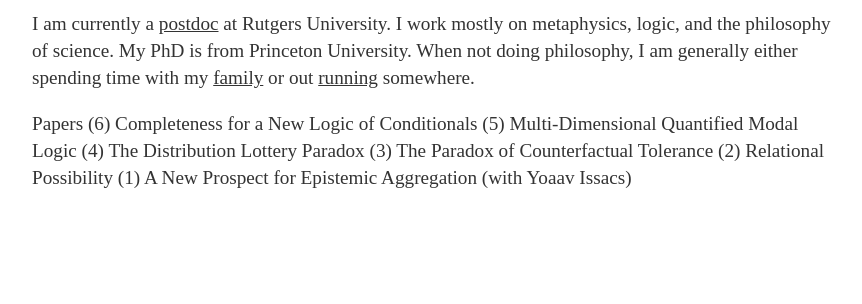
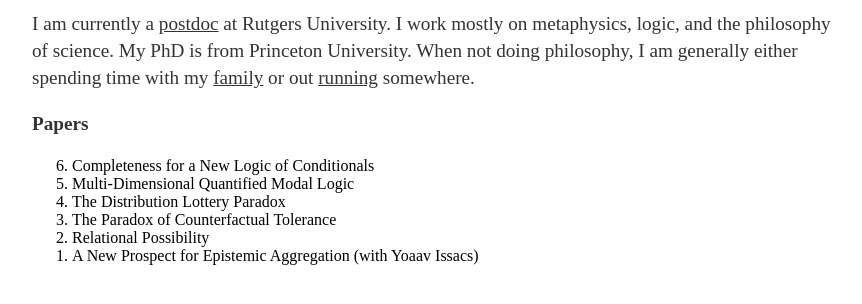
Before and after one commit to berntson/berntson.github.io, a plain HTML site: page index.html in a window 1280 px wide. Shown: the part 186-490 px from the top of the page, without its empty margins (208-1070 px from the left). Drawn offline with Linux system fonts and the light colour scheme.

Commit message:
Update index.html

```diff
--- a/index.html
+++ b/index.html
@@ -19,16 +19,17 @@
 				<p>I am currently a <a href="https://www.templeton.org/grant/science-engaged-philosophical-theology-god-time-and-creation">postdoc</a> at Rutgers University. I work mostly on metaphysics, logic, and the philosophy of science. My PhD is from Princeton University.
 When not doing philosophy, I am generally either spending time with my <a href="https://danielberntson.weebly.com/uploads/3/9/6/8/39687798/mvimg_20181216_111529__1_.jpg">family</a> or out <a href="https://www.strava.com/athletes/13783843">running</a> somewhere.</p>
 
-<p>
-Papers
-(6) Completeness for a New Logic of Conditionals
-(5) Multi-Dimensional Quantified Modal Logic
-(4) The Distribution Lottery Paradox
-(3) The Paradox of Counterfactual Tolerance
-(2) Relational Possibility
-(1) A New Prospect for Epistemic Aggregation (with Yoaav Issacs)
-</p>
-
+				<p>
+					<b>Papers</b>
+						<ol reversed>
+							<li> Completeness for a New Logic of Conditionals
+							<li> Multi-Dimensional Quantified Modal Logic
+							<li> The Distribution Lottery Paradox
+							<li> The Paradox of Counterfactual Tolerance
+							<li> Relational Possibility
+							<li> A New Prospect for Epistemic Aggregation (with Yoaav Issacs)
+						</ol>
+				</p>
     		</div><!-- /.blurb -->
 		</div><!-- /.container -->
 	</body>
```
